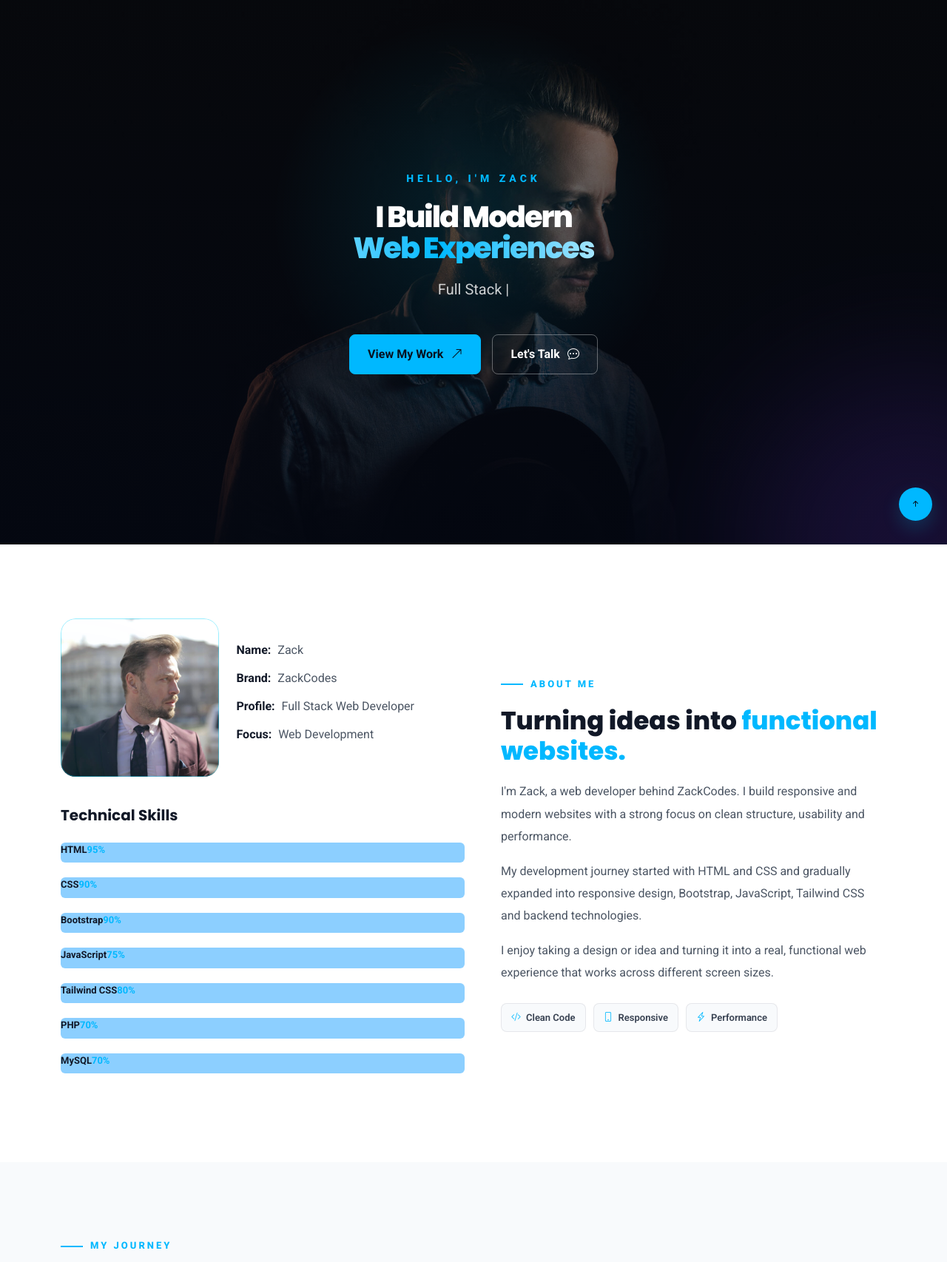
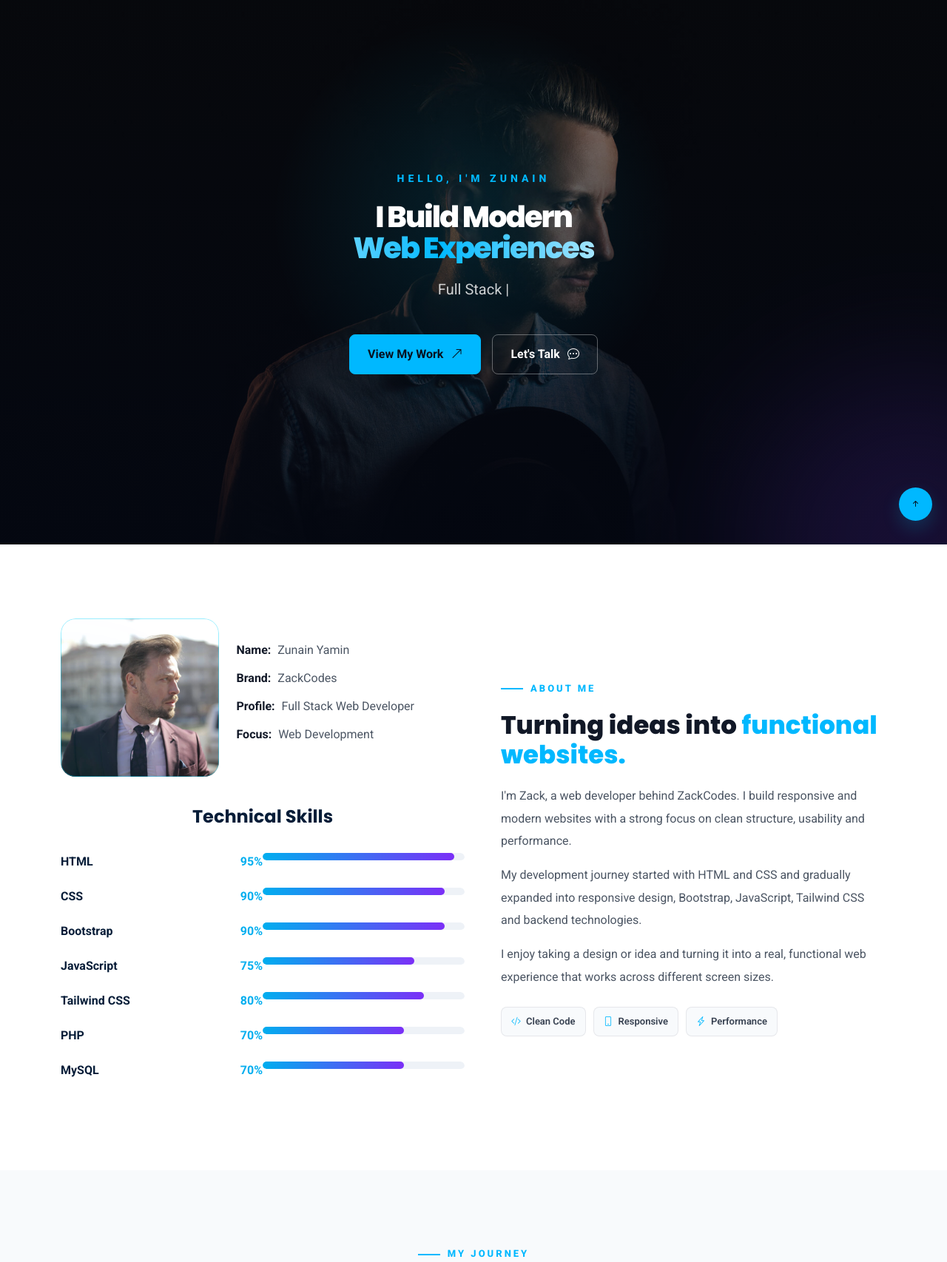
Before and after one commit to Zack365-codes/portfolio, a PHP site: page / in a window 1280 px wide. Shown: the part 76-1782 px from the top of the page at 74% size. Run offline with PHP 8.4, Linux system fonts and the light colour scheme.

Commit message:
updating skills section

```diff
--- a/assets/css/main.css
+++ b/assets/css/main.css
@@ -533,59 +533,119 @@ img {
 
 .skills-content {
   margin-top: 40px;
+  max-width: 1000px;
 }
 
 .skills-content h5 {
-  margin-bottom: 25px;
-  color: var(--heading-color);
+  margin: 0 0 35px 0;
+  color: #071d38;
   font-family: "Poppins", sans-serif;
+  font-size: 24px;
   font-weight: 700;
-}
-
+  text-align: center;
+}
+
+
+/* Each skill */
 .skills-content .progress {
-  position: relative;
-  height: auto;
-  margin-bottom: 20px;
-  background: rgba(36, 164, 255, 0.52);
-
-}
-
+  width: 100%;
+  margin-bottom: 15px;
+  background: transparent;
+}
+
+
+/* TEXT ABOVE BAR */
 .skills-content .skill {
   display: flex;
   justify-content: space-between;
+  align-items: center;
+
+  width: 100%;
+  height: 24px;
+
   margin-bottom: 8px;
-  color: var(--heading-color);
-  font-size: 13px;
+
+  color: #071d38;
+  font-size: 16px;
+  line-height: 24px;
   font-weight: 700;
 }
 
+
+/* Skill name */
+.skills-content .skill>span {
+  display: block;
+}
+
+
+/* Percentage */
 .skills-content .skill .val {
-  color: var(--accent-color);
+  display: block;
+
+  color: #00aeef;
+  font-size: 16px;
   font-style: normal;
-}
-
+  line-height: 24px;
+}
+
+
+/* BAR BACKGROUND */
 .progress-bar-wrap {
-  height: 8px;
+  display: block;
+
+  width: 100%;
+  height: 10px;
+
   background: #eef2f7;
+
   border-radius: 50px;
   overflow: hidden;
 }
 
+
+/* COLORED BAR */
 .progress-bar {
+  display: block;
+
+  height: 10px;
+
+  background: linear-gradient(90deg,
+      #00aeef,
+      #7b2ff7);
+
+  border-radius: 50px;
+
+  transition: width 1.2s ease;
+}
+
+
+/* =========================
+   PERCENTAGES
+   ========================= */
+
+.progress:nth-child(2) .progress-bar {
   width: 95%;
-  height: 100%;
-
-  background: linear-gradient(90deg,
-      var(--accent-color),
-      var(--accent-secondary));
-
-  border-radius: 50px;
-
-  box-shadow: 0 0 15px rgba(0, 212, 255, 0.25);
-
-  transition: width 1.2s ease;
-}
-
+}
+
+.progress:nth-child(3) .progress-bar {
+  width: 90%;
+}
+
+.progress:nth-child(4) .progress-bar {
+  width: 90%;
+}
+
+.progress:nth-child(5) .progress-bar {
+  width: 75%;
+}
+
+.progress:nth-child(6) .progress-bar {
+  width: 70%;
+}
+
+.progress:nth-child(7) .progress-bar {
+  width: 70%;
+}
 
 /* =========================================================
    09. RESUME
--- a/index.html
+++ b/index.html
@@ -103,7 +103,7 @@
         data-aos-delay="100">
 
         <p class="hero-small-text">
-          HELLO, I'M ZACK
+          HELLO, I'M ZUNAIN
         </p>
 
         <h2 class="fs-1">
@@ -171,7 +171,7 @@
 
                 <p>
                   <strong>Name:</strong>
-                  <span>Zack</span>
+                  <span>Zunain Yamin</span>
                 </p>
 
                 <p>
@@ -201,7 +201,7 @@
               <h5>Technical Skills</h5>
 
 
-              <div class="progress">
+              <div class="progress h-100">
 
                 <span class="skill">
                   <span>HTML</span>
@@ -221,7 +221,7 @@
               </div>
 
 
-              <div class="progress">
+              <div class="progress h-100">
 
                 <span class="skill">
                   <span>CSS</span>
@@ -241,7 +241,7 @@
               </div>
 
 
-              <div class="progress">
+              <div class="progress h-100">
 
                 <span class="skill">
                   <span>Bootstrap</span>
@@ -261,7 +261,7 @@
               </div>
 
 
-              <div class="progress">
+              <div class="progress h-100">
 
                 <span class="skill">
                   <span>JavaScript</span>
@@ -281,7 +281,7 @@
               </div>
 
 
-              <div class="progress">
+              <div class="progress h-100">
 
                 <span class="skill">
                   <span>Tailwind CSS</span>
@@ -301,7 +301,7 @@
               </div>
 
 
-              <div class="progress">
+              <div class="progress h-100">
 
                 <span class="skill">
                   <span>PHP</span>
@@ -321,7 +321,7 @@
               </div>
 
 
-              <div class="progress">
+              <div class="progress h-100">
 
                 <span class="skill">
                   <span>MySQL</span>
@@ -410,7 +410,7 @@
 
     <section id="resume" class="resume section">
 
-      <div class="container section-title" data-aos="fade-up">
+      <div class="container section-title text-center" data-aos="fade-up">
 
         <span class="section-label">MY JOURNEY</span>
 
```
